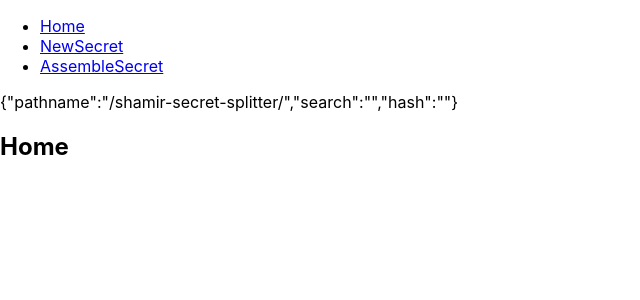
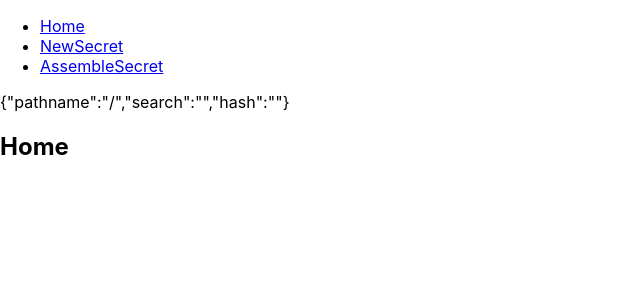
Before and after one commit to AsaAyers/shamir-secret-splitter, a React (Create React App) app: page /shamir-secret-splitter/ in a window 1280 px wide. Shown: the top 300 px of the page, without its empty margins (0-640 px from the left). Built offline with nearby package versions, Linux system fonts and the light colour scheme; the HTML template or start-up script is replaced by a standard one.

Commit message:
Add basename to fix routing on gh-pages

```diff
--- a/src/index.tsx
+++ b/src/index.tsx
@@ -5,7 +5,9 @@ import App from './App';
 import { BrowserRouter as Router } from "react-router-dom";
 import './serviceWorker';
 
-ReactDOM.render(<Router><App /></Router>, document.getElementById('root'));
+const basename = '/shamir-secret-splitter'
+
+ReactDOM.render(<Router basename={basename}><App /></Router>, document.getElementById('root'));
 
 // If you want your app to work offline and load faster, you can change
 // unregister() to register() below. Note this comes with some pitfalls.
```
